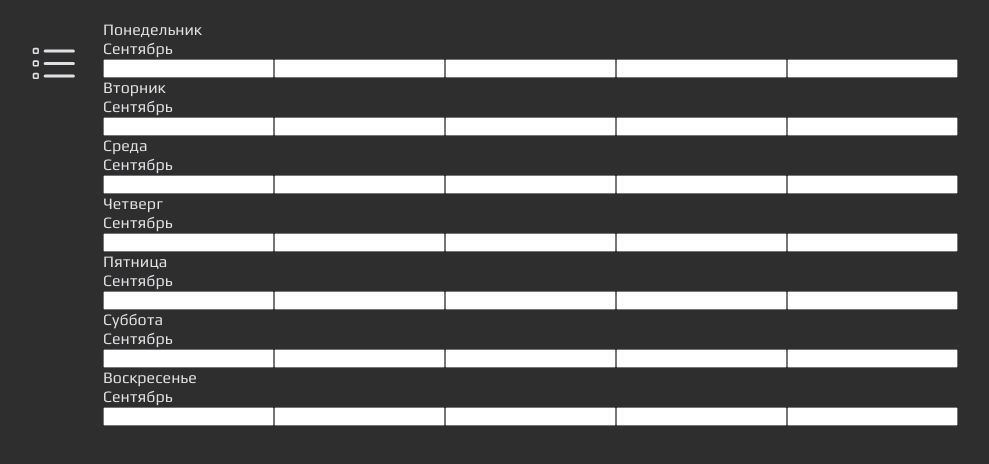
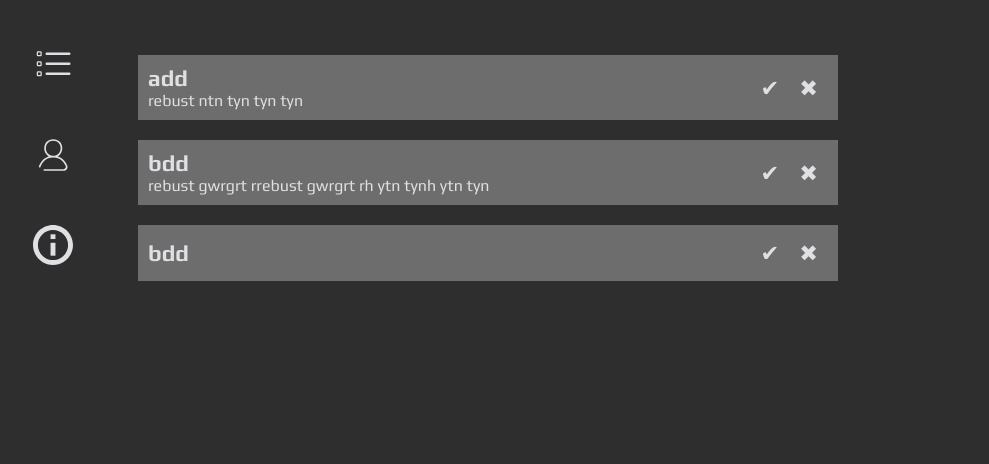
Before and after one commit to VLADIMIRHOD/HODDEL, a React (Create React App) app: page / in a window 1280 px wide. Shown: the top 464 px of the page, without its empty margins (17-1006 px from the left). Built offline with nearby package versions, Linux system fonts and the light colour scheme.

Commit message:
style complete

```diff
--- a/src/components/Main/Main.jsx
+++ b/src/components/Main/Main.jsx
@@ -1,18 +1,16 @@
 import React, { useState } from "react"
-import Week from "./task/week"
 import classes from './Style/Main.module.css'
+import TaskList from "./task/TaskList"
 
 function Main() {
   return (
     <main className={classes.Main}>
       <nav className={classes.Navbar}>
         <img className={classes.imgNavbar} src="./img/taskList.svg" alt="Список задач"/>
+        <img className={classes.imgNavbar} src="./img/profile.svg" alt="Профиль"/>
+        <img className={classes.imgNavbar} src="./img/info.svg" alt="Информация"/>
       </nav>
-      <div>
-        <section>
-          <Week/>
-        </section>
-      </div>
+      <TaskList/>
     </main>
   )
 }
--- a/src/components/Main/Style/Main.module.css
+++ b/src/components/Main/Style/Main.module.css
@@ -15,6 +15,7 @@
   margin: 20px;
   border-radius: 5px;
   transition: .2s;
+  padding: 5px;
 }
 .imgNavbar:hover {
   box-shadow: 0px 0px 10px 5px #C2C2FC;
--- /dev/null
+++ b/src/components/Main/task/TaskList.jsx
@@ -0,0 +1,29 @@
+import React, { useState } from "react";
+import classes from './style/Task.module.css'
+
+export default function TaskList() {
+  const [tasks, setTasks] = useState([
+    {id: 1, name:"add", info:"rebust ntn tyn tyn tyn", complete: false},
+    {id: 2, name:"bdd", info:"rebust gwrgrt rrebust gwrgrt rh ytn tynh ytn tyn", complete: false},
+    {id: 3, name:"bdd", info: false , complete: false},
+    {id: 4, name:"bdd", info:"rebust gwrgrt rh ytn tyn", complete: true},
+  ])
+  return (
+    <div className={classes.TasksList}>
+        {tasks.map(task => {
+          if(!task.complete) {
+            return (<div className={classes.Task}>
+            <section>
+              <h6>{task.name}</h6>
+              {task.info ? <p>{task.info}</p> : ''}
+            </section>
+            <section>
+              <button>&#10004;</button>
+              <button>&#10006;</button>
+            </section>
+            </div>)
+          }
+        })}
+    </div>
+  )
+}
--- /dev/null
+++ b/src/components/Main/task/style/Task.module.css
@@ -0,0 +1,35 @@
+.TasksList {
+  display: flex;
+  flex-direction: column;
+  padding: 25px;
+}
+
+.Task {
+  display: flex;
+  width: 700px;
+  justify-content: space-between;
+  align-items: center;
+  background-color: rgba(255, 255, 255, 0.301);
+  margin: 10px;
+  padding: 10px;
+}
+
+.Task button {
+  font-size: 1.4rem;
+  background: none;
+  border: none;
+  padding: 5px 10px;
+  border-radius: 5px;
+}
+
+.Task section {
+  max-width: 70%;
+}
+
+.Task h6 {
+  font-size: 1.4rem;
+}
+
+.Task button:hover {
+  box-shadow: 0px 0px 10px 5px #C2C2FC;
+}
```
Also changed, not shown: y/index.html (deleted, +0 -89 lines), public/img/info.svg (added), public/img/profile.svg (added), src/components/Main/task/style/Task.css (deleted).
